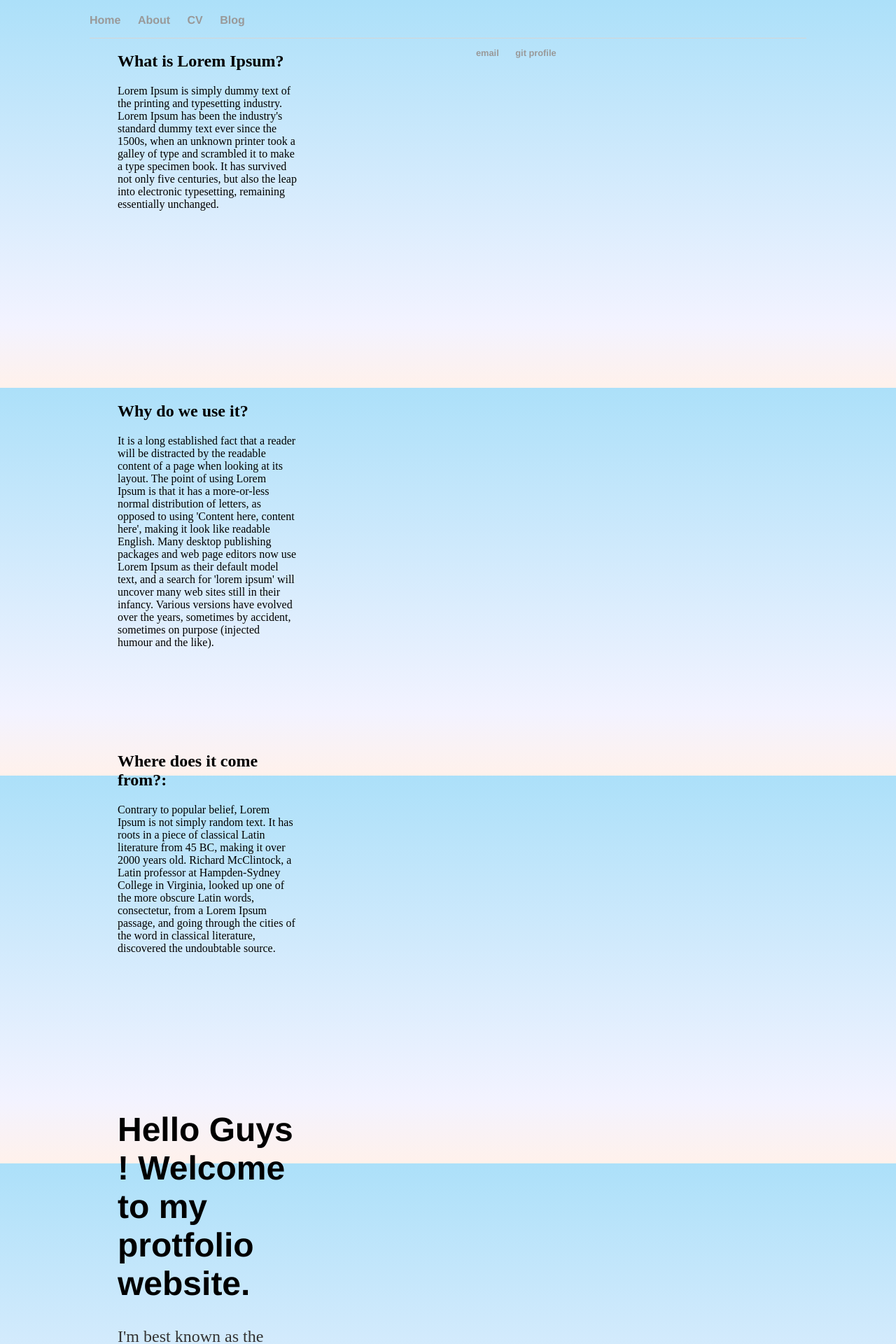
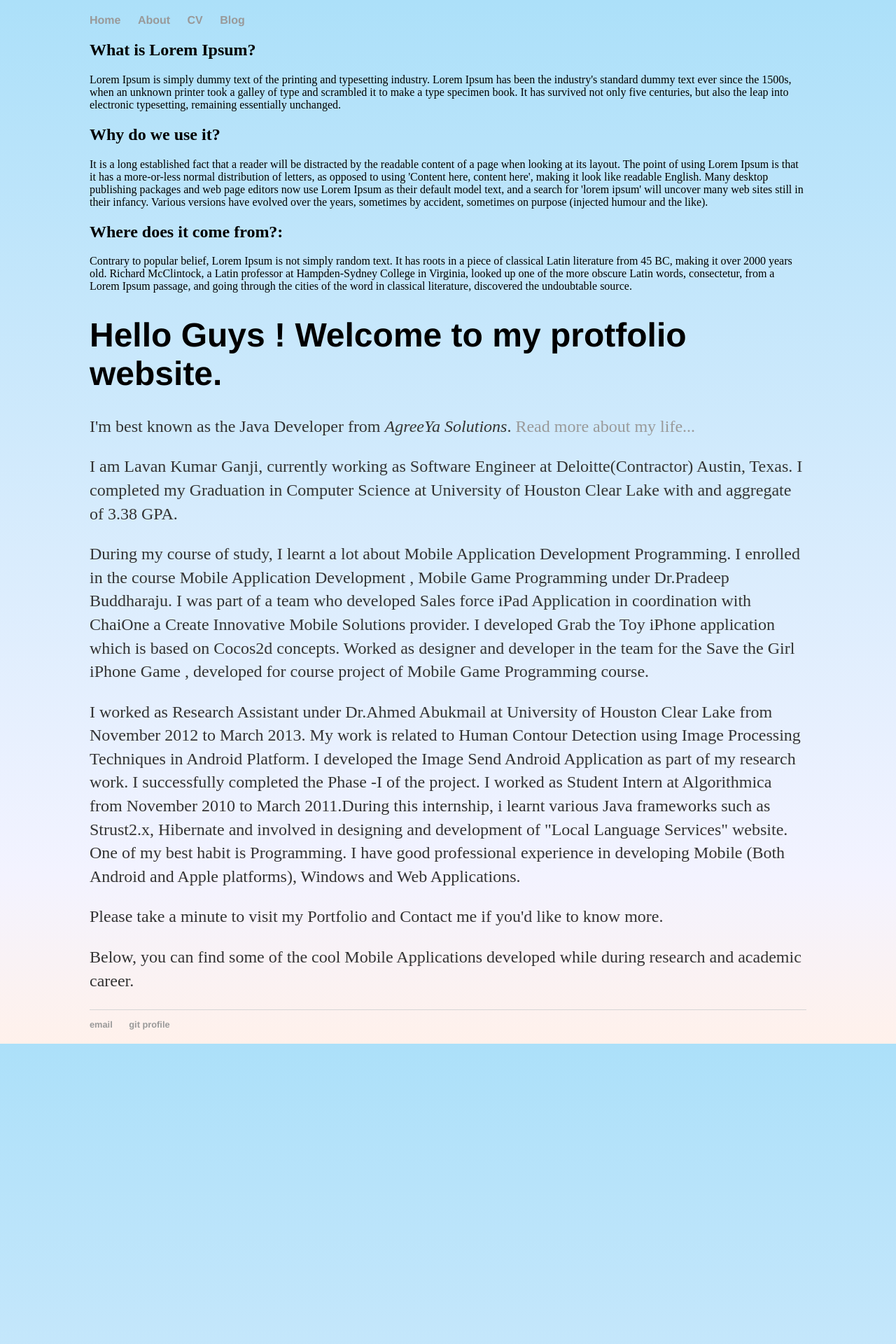
Before and after one commit to lavanganji/lavanganji.github.io, a Jekyll site: the page built from index.html, in a window 1280 px wide. Shown: the top 1920 px of the page at 70% size. Built offline with Jekyll 4.4.1, drawn with Linux system fonts in a browser that asks for light colours; after the commit the page ends 1491 px from its top, so only the background shows below that.

Commit message:
Update main.css

```diff
--- a/css/main.css
+++ b/css/main.css
@@ -43,14 +43,3 @@ ul.posts {
 ul.posts li {
     list-style: none;
 }
-#boxes{
-    content: "";
-    display: table;
-    clear: both;
-}
-div{
-    float:left;
-    height:500px;
-    width:50%;
-    padding:0 20px;
-}
```
